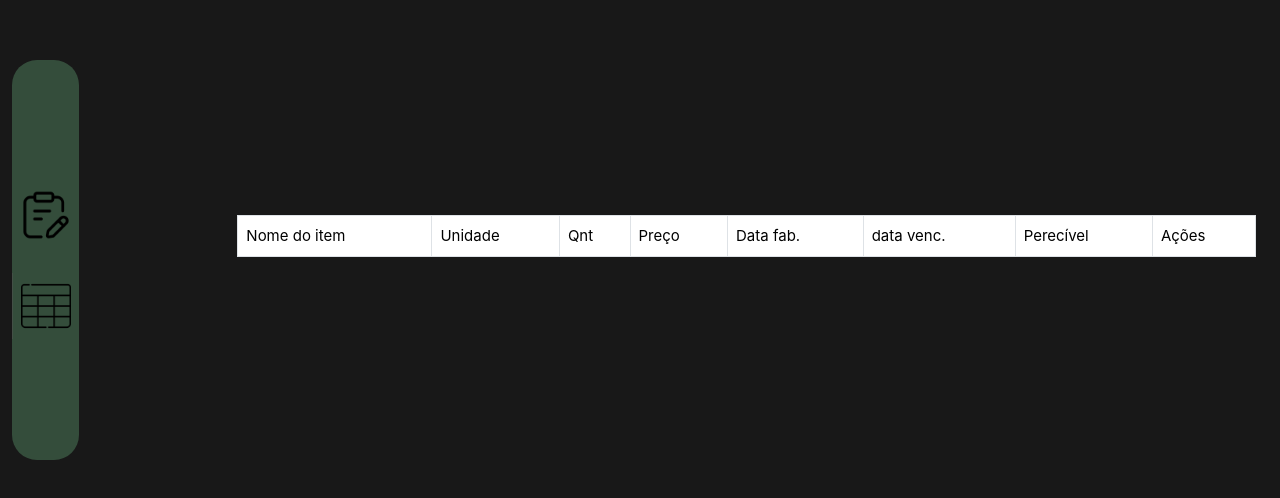
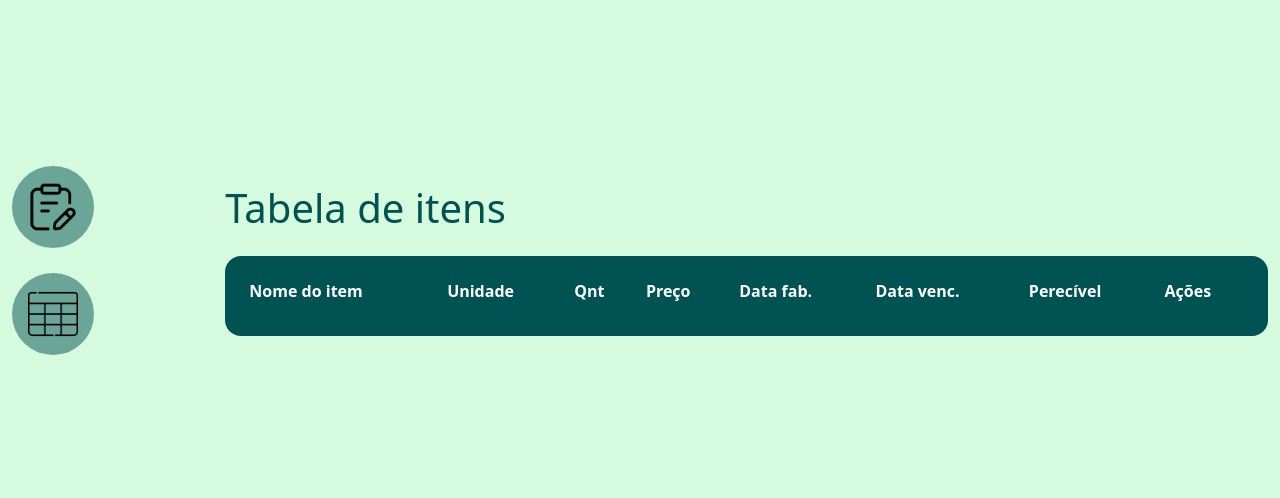
Before and after one commit to AllanLimaS/Item_Crud_Vue, a Vue app: page /table in a window 1280 px wide. Shown: the part 156-654 px from the top of the page. Built offline with nearby package versions, Linux system fonts and the light colour scheme.

Commit message:
Finalizacao do projeto

```diff
--- a/src/App.vue
+++ b/src/App.vue
@@ -1,12 +1,11 @@
 <script setup>
-import { RouterLink, RouterView } from 'vue-router'
-import navBar from '../src/components/navBar.vue'
-
+  import { RouterLink, RouterView } from 'vue-router'
+  import navBar from '../src/components/navBar.vue'
 </script>
 
 <template>
   <div class="container-fluid">
-    <div class="row align-items-center">
+    <div class="row align-items-center d-flex flex-row flex-nowrap">
       <div class="col-2">
         <header>
           <navBar />
@@ -18,7 +17,3 @@ import navBar from '../src/components/navBar.vue'
     </div>
   </div>
 </template>
-
-<style scoped>
-
-</style>
--- a/src/assets/base.css
+++ /dev/null
@@ -1,44 +0,0 @@
-/* color palette from <https://github.com/vuejs/theme> */
-:root {
-  --vt-c-white: #ffffff;
-  --vt-c-white-soft: #f8f8f8;
-  --vt-c-white-mute: #f2f2f2;
-
-  --vt-c-black: #181818;
-  --vt-c-black-soft: #222222;
-  --vt-c-black-mute: #282828;
-
-  --vt-c-indigo: #2c3e50;
-
-  --vt-c-divider-light-1: rgba(60, 60, 60, 0.29);
-  --vt-c-divider-light-2: rgba(60, 60, 60, 0.12);
-  --vt-c-divider-dark-1: rgba(84, 84, 84, 0.65);
-  --vt-c-divider-dark-2: rgba(84, 84, 84, 0.48);
-
-  --vt-c-text-light-1: var(--vt-c-indigo);
-  --vt-c-text-light-2: rgba(60, 60, 60, 0.66);
-  --vt-c-text-dark-1: var(--vt-c-white);
-  --vt-c-text-dark-2: rgba(235, 235, 235, 0.64);
-}
-
-*,
-*::before,
-*::after {
-  box-sizing: border-box;
-  margin: 0;
-  font-weight: normal;
-}
-
-body {
-  min-height: 100vh;
-  color: var(--color-text);
-  background: var(--color-background);
-  transition: color 0.5s, background-color 0.5s;
-  line-height: 1.6;
-  font-family: Inter, -apple-system, BlinkMacSystemFont, 'Segoe UI', Roboto, Oxygen, Ubuntu,
-    Cantarell, 'Fira Sans', 'Droid Sans', 'Helvetica Neue', sans-serif;
-  font-size: 15px;
-  text-rendering: optimizeLegibility;
-  -webkit-font-smoothing: antialiased;
-  -moz-osx-font-smoothing: grayscale;
-}
--- a/src/assets/main.css
+++ b/src/assets/main.css
@@ -1,59 +1,99 @@
-@import './base.css';
 :root{
-
-    --color-background: var(--vt-c-black);
-    --color-background-soft: var(--vt-c-black-soft);
-    --color-background-mute: var(--vt-c-black-mute);
-
-    --color-border: var(--vt-c-divider-dark-2);
-    --color-border-hover: var(--vt-c-divider-dark-1);
-
-    --color-heading: var(--vt-c-text-dark-1);
-    --color-text: var(--vt-c-text-dark-2);
+  --cor-primaria: #D5FADD;
+  --cor-secundaria: #2ECC71;
+  --cor-destaque: #005253;
+  --cor-disabled: rgba(0,82,83,0.3);
   }
 
 #app {
+  background-color: var(--cor-primaria);
   display: flex;
   place-items: center;
   font-weight: normal;
-  width: 100%;
+  min-height: 100vh;
+  min-width: fit-content;
+  color: var(--cor-destaque);
+}
+
+.form-check-input{
+  min-width: 0px;
+}
+.form-check-input:checked {
+  background-color: var(--cor-destaque) !important;
+  border: 1px solid var(--cor-destaque) !important;
+}
+.form-check-input:checked[type=radio] {
+  --bs-form-check-bg-image: none;
+}
+.form-check-inline {
+  display: inline-block;
+  margin-right: 6px;
+}
+
+input{
+  background-color: var(--cor-primaria) !important;
+  color: var(--cor-destaque) !important;
+  border: 1px solid var(--cor-destaque) !important;
+  font-weight: 600 !important;
+  min-width: 280px;
+  max-width: 280px;
+}
+
+input:disabled{
+  background-color: var(--cor-disabled) !important;
+}
+.btn{
+  min-width: 100px;
+}
+
+.btn-primary{
+  background-color: var(--cor-destaque);
+  border: 1px solid var(--cor-destaque);
+}
+.btn-primary:hover{
+  background-color: var(--cor-destaque);
+  border: 3px solid var(--cor-destaque);
+}
+
+.btn-danger{
+  color: var(--cor-destaque);
+  background-color: var(--cor-primaria);
 }
 
 .container{
   min-height: 100vh;
   display: flex;
   align-items: center;
+  justify-content: center;
+}
+h1{
+  padding-top: 2rem;
+  padding-bottom: 1rem;
 }
 
-a,
-.green {
-  text-decoration: none;
-  color: hsla(160, 100%, 37%, 1);
-  transition: 0.4s;
+.table{
+  vertical-align: middle;
+  margin-bottom: 10px;
+}
+.table-container{
+  padding: 15px;
+  background-color: var(--cor-destaque);
+  border-radius: 1rem;
+}
+.table th, .table td {
+  background-color: var(--cor-destaque);
+  color: white;
+}
+.table tr{
+  border: 0px
+}
+.table-striped tbody tr:nth-of-type(odd) {
+  background-color: var(--cor-disabled);
 }
 
-@media (hover: hover) {
-  a:hover {
-    background-color: hsla(160, 100%, 37%, 0.2);
-  }
+.table-bordered th{
+  border-color: var(--cor-destaque);
 }
-
-body {
-  display: flex;
-  place-items: center;
+.table-bordered td {
+  border: 1px solid var(--cor-primaria);
 }
-
-/*
-@media (min-width: 1024px) {
-  body {
-    display: flex;
-    place-items: center;
-  }
-
-  #app {
-    display: grid;
-    grid-template-columns: 1fr 1fr;
-    padding: 0 2rem;
-  }
-}
-*/
--- a/src/components/navBar.vue
+++ b/src/components/navBar.vue
@@ -1,24 +1,59 @@
 <template>
     <div class="wrapper">
         <nav>
-            <RouterLink to="/">
+            <RouterLink to="/" class="link" data-text="Formulário">
               <img src="../assets/form.png" alt="">
             </RouterLink>
-            <RouterLink to="/table">
+            <RouterLink to="/table" class="link" data-text="Tabela">
               <img src="../assets/table.png" alt="">
             </RouterLink>
         </nav>
     </div>
 </template>
+
 <style scoped>
+  .link {
+    position: relative;
+    background-color: rgba(0, 82, 83, 0.5);
+    border-radius: 4rem;
+    display: inline-block;
+  }
 
-nav {
+  .link::before {
+    content: attr(data-text);
+    position: absolute;
+    top: 50%;
+    left: calc(100% + 10px);
+    transform: translateY(-50%);
+    background-color: rgba(0, 82, 83, 0.8);
+    color: white;
+    padding: 0.2rem 0.5rem;
+    border-radius: 0.5rem;
+    opacity: 0;
+    visibility: hidden;
+    transition: opacity 0.3s ease-in-out;
+  }
+
+  .link:hover::before {
+    opacity: 1;
+    visibility: visible;
+  }
+
+  .link:hover {
+    background-color: rgba(0, 82, 83, 0.8);
+  }
+
+  img{
+    max-width: 50px;
+    margin: 1rem;
+  }
+
+  nav  {
     display: flex;
     flex-direction: column;
     font-size: 12px;
     text-align: left;
     margin-top: 2rem;
-  background-color: rgba(65, 100, 74, 0.7);
     height: 50vh;
     justify-content: center;
     align-items: center;
@@ -26,26 +61,6 @@ nav {
     gap:25px
   }
 
-img{
-  max-width: 50px;
-  margin: 0.5rem;
-}
-  nav a.router-link-exact-active {
-    color: var(--color-text);
-  }
-
-  nav a.router-link-exact-active:hover {
-    background-color: transparent;
-  }
-
-  nav a {
-    display: inline-block;
-    border-left: 1px solid var(--color-border);
-  }
-
-  nav a:first-of-type {
-    border: 0;
-  }
   .wrapper {
     display: flex;
     place-items: flex-start;
--- a/src/views/FormView.vue
+++ b/src/views/FormView.vue
@@ -233,8 +233,15 @@
 
 <template>
   <main>
-    <div class="container">
-      <form>
+    <div class="container d-flex flex-column">
+      <div class="row">
+        <div class="col-12">
+          <h1>Formulário</h1>
+        </div>
+      </div>
+      <div class="row justify-content-center align-items-center">
+
+        <form class="col-md-6 col-12 d-flex flex-column align-items-center">
           <div class="mb-3">
             <label for="nomeInput" class="form-label">Nome do item</label>
             <input vMaska="*" ref="nomeInput" type="text" class="form-control" id="nomeInput">
@@ -270,7 +277,8 @@
             <input v-maska data-maska="R$ 0.99" data-maska-tokens="0:\d:multiple|9:\d:optional"
                     ref="precoInput" type="text" class="form-control" id="precoInput">
           </div>
-
+        </form>
+        <form class="col-md-6 col-12 d-flex flex-column align-items-center">
           <div class="mb-3">
             <label class="form-label" for="fabricacaoDataInput">Data de fabricação</label>
             <input ref="fabricacaoDataInput" class="form-control" type="date" name="" id="fabricacaoDataInput">
@@ -286,11 +294,10 @@
             <input ref="vencimentoDataInput" class="form-control" type="date" name="" id="vencimentoDataInput">
           </div>
 
-      </form>
-
           <button ref="btnSalvar" @click="salvarItem" class="m-2 btn btn-primary">Salvar</button>
           <button ref="btnCancelar" @click="cancelar" class="m-2 btn btn-danger">Cancelar</button>
-
+        </form>
+      </div>
     </div>
   </main>
 </template>
--- a/src/views/TableView.vue
+++ b/src/views/TableView.vue
@@ -31,6 +31,27 @@
         // redireciona para o formulario passando o index
         // do item que será editado
         this.$router.push({path: '/', query : { index: index}});
+      },
+
+      getUnidade(unidade){
+        // Retorna a string referente ao tipo de unidade do item.
+        switch (unidade){
+          case "1":
+            return "Lt";
+          case "2":
+            return "Kg";
+          case "3":
+            return "Un";
+        }
+      },
+
+      getPerecivel(perecivel){
+        // Retorna uma string para a coluna "perecível"
+        if(perecivel){
+          return "Sim";
+        }else{
+          return "Não";
+        }
       }
     }
   }
@@ -38,7 +59,8 @@
 </script>
 
 <template>
-    <div class="container">
+  <h1>Tabela de itens</h1>
+  <div class="table-container">
     <table class="table table-bordered">
       <thead>
         <tr>
@@ -47,38 +69,32 @@
           <th>Qnt</th>
           <th>Preço</th>
           <th>Data fab.</th>
-            <th>data venc.</th>
+          <th>Data venc.</th>
           <th>Perecível</th>
           <th>Ações</th>
-
         </tr>
       </thead>
       <tbody>
         <tr v-for="(item,index) in this.itens" :key="index">
           <td>{{ item.nome }}</td>
-            <td>{{ item.unidade }}</td>
+          <td>{{ getUnidade(item.unidade )}}</td>
           <td>{{ item.quantidade }}</td>
           <td>{{ item.preco }}</td>
           <td>{{ item.fabricacao }}</td>
           <td>{{ item.vencimento }}</td>
-            <td>{{ item.perecivel }}</td>
+          <td>{{ getPerecivel( item.perecivel) }}</td>
           <td>
             <button class="btn btn-success"
                     @click="editar(index)">
-                      editar
+                    Editar
             </button>
             <button class="btn btn-danger"
                     @click="excluir(index)" >
                     Excluir
             </button>
           </td>
-
         </tr>
       </tbody>
     </table>
   </div>
 </template>
-
-  <style scoped>
-
-  </style>
```
Also changed, not shown: src/assets/logo.svg (deleted), 1 other file (tests, documents, lock files or other folders). Lines whose indentation alone changed are shown as unchanged.
